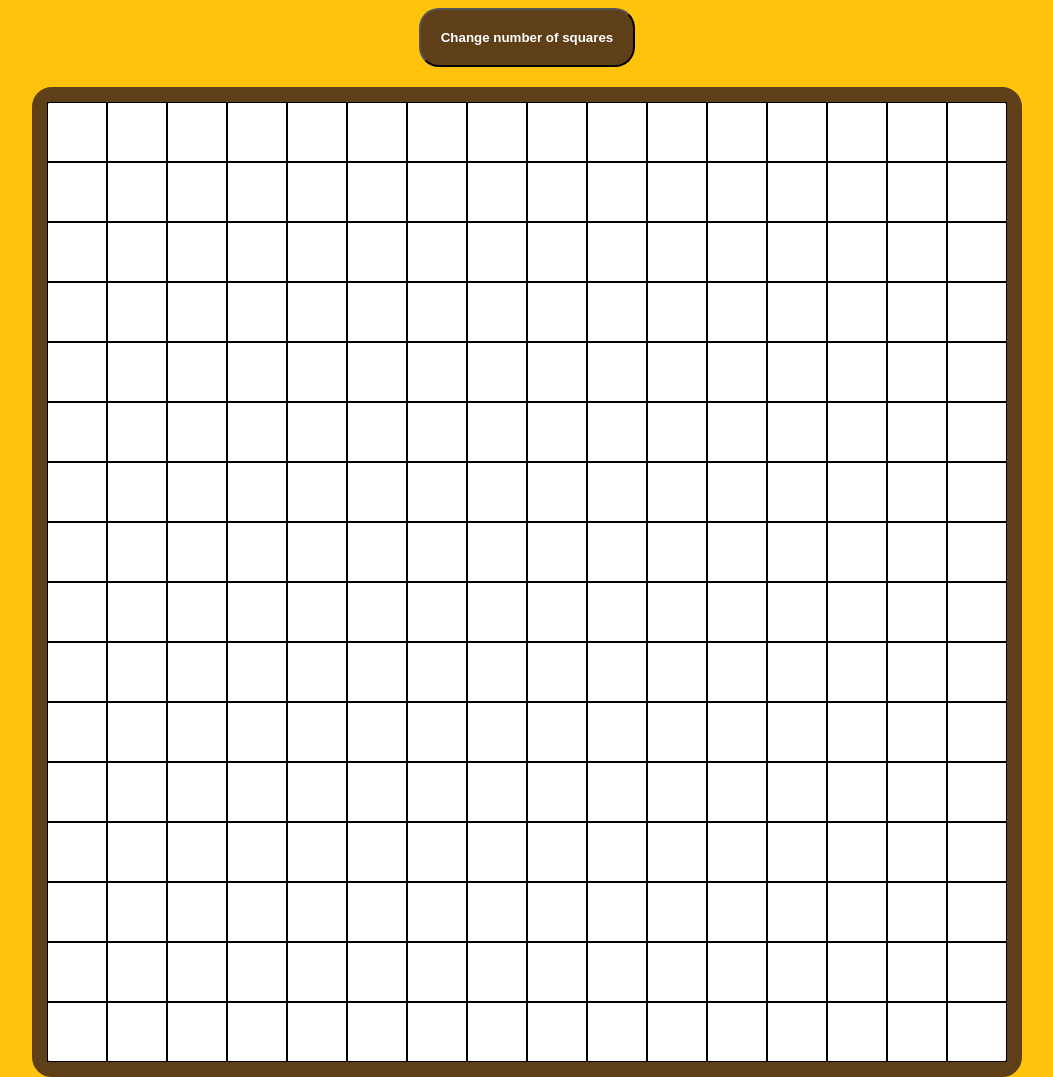
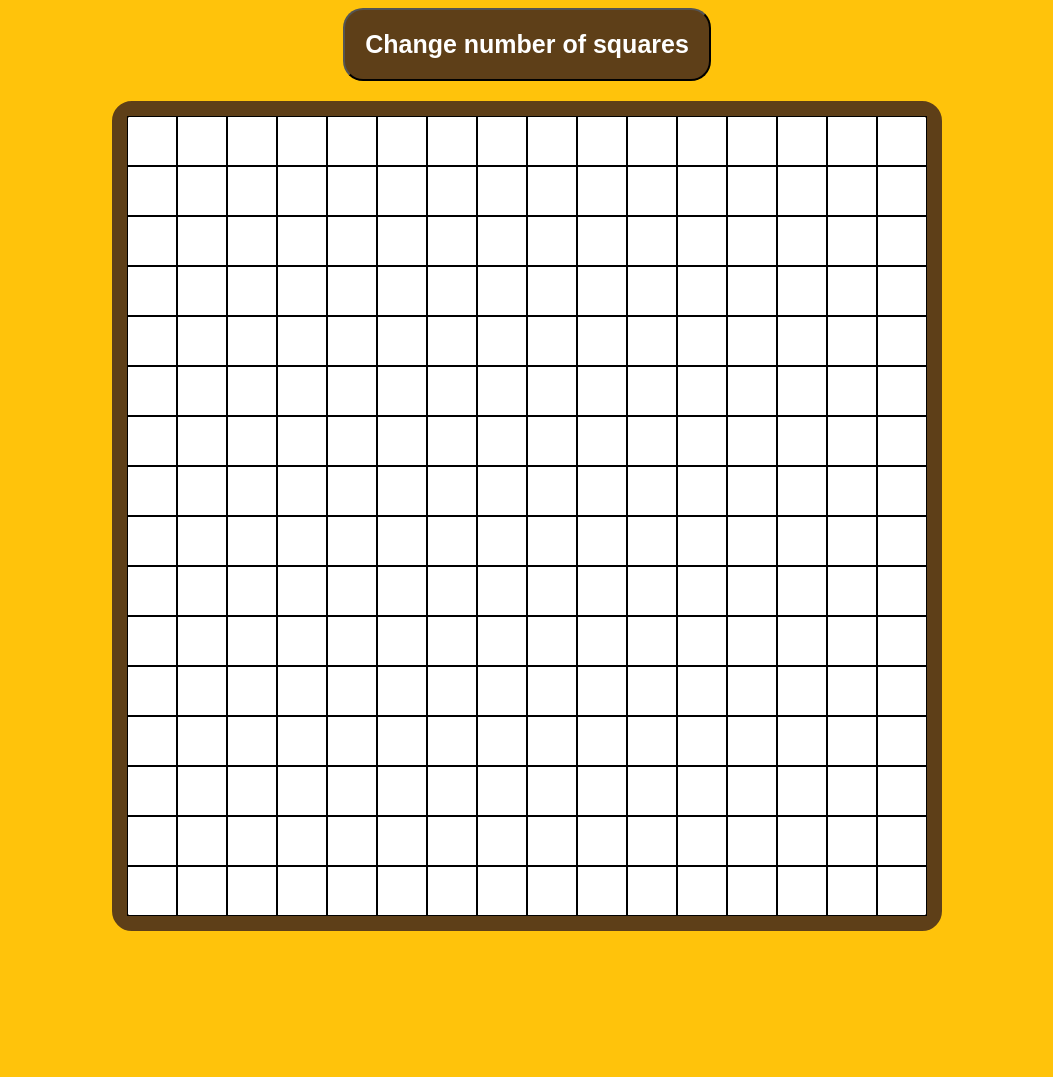
Before and after one commit to elhilalizakariya/Etch-a-Sketch, a plain HTML site: page index.html in a window 1280 px wide. Shown: the whole page, without its empty margins (113-1166 px from the left). After the commit the page ends 939 px from the top, so only its background shows below. Drawn offline with Linux system fonts and the light colour scheme.

Commit message:
Change container height to fit screen

```diff
--- a/script.js
+++ b/script.js
@@ -24,8 +24,8 @@ function createSquares(number){
         console.log(div.style.opacity);
         div.style.opacity = parseFloat(div.style.opacity) +0.1;
     });
-    div.style.width = `${(960 / number)-2}px`;
-    div.style.height = `${(960 / number)-2}px`;
+    div.style.width = `${(800 / number)-2}px`;
+    div.style.height = `${(800 / number)-2}px`;
 
     container.appendChild(div);
 }
--- a/styles.css
+++ b/styles.css
@@ -16,6 +16,7 @@ body{
     border-radius:20px;
     color:white;
     font-weight: bold;
+    font-size: 25px;
 }
 
 
@@ -24,8 +25,8 @@ body{
     border:15px solid #5e3f18;
     border-radius: 20px;
     display:flex;
-    width:960px;
-    height:960px;
+    width:800px;
+    height:800px;
     flex-wrap: wrap;
 
 
```
